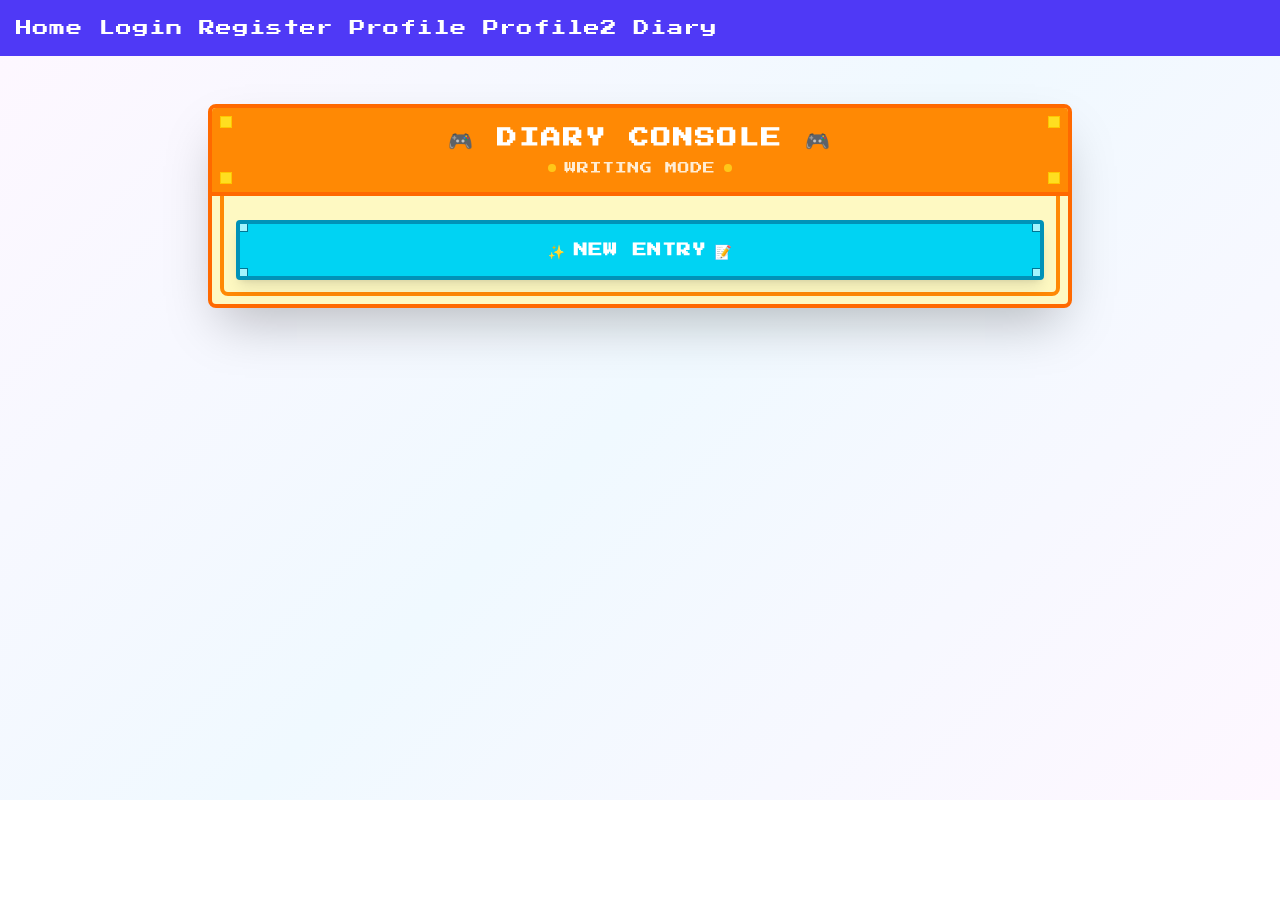
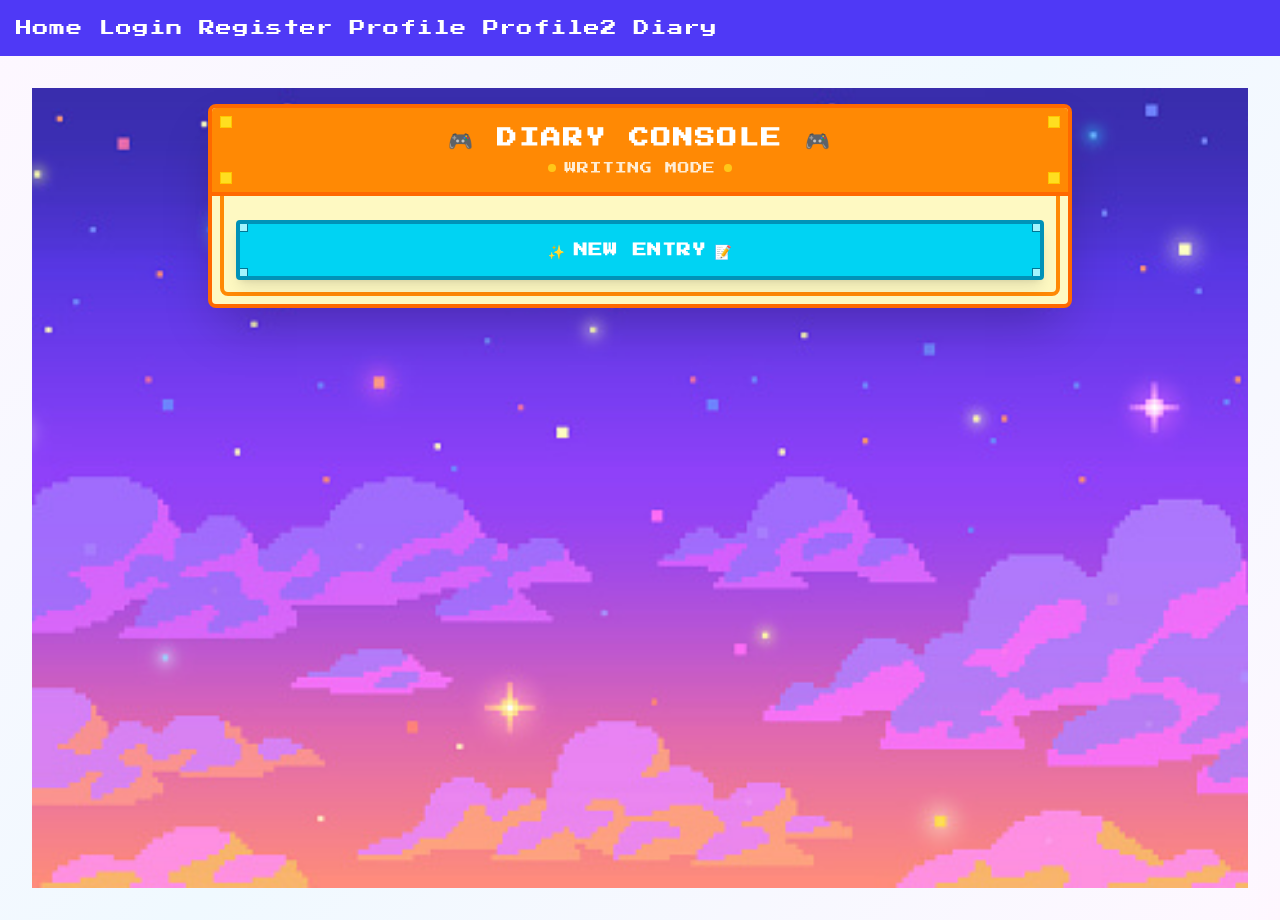
Before and after one commit to dniph/lulu-diary-frontend, a Next.js app: page /diary in a window 1280 px wide. Before the commit the page ends 800 px from the top, so only its background shows below. Built offline with nearby package versions, Linux system fonts and the light colour scheme.

Commit message:
Diary screen ready

```diff
--- a/src/app/diary/page.js
+++ b/src/app/diary/page.js
@@ -5,7 +5,15 @@ import DiaryEntry from "@/components/DiaryEntry";
 
 export default function DiaryPage() {
   return (
-    <div>
+    <div className="min-h-screen relative overflow-hidden font-kawaii">
+            <div
+        className="absolute inset-0 bg-cover bg-center bg-no-repeat"
+        style={{
+          backgroundImage: "url('/images/ATARDECER.JPG')",
+          backgroundSize: 'cover',
+          backgroundPosition: 'center'
+        }}
+      ></div>
       <DiaryEntry />
     </div>
   );
```
Also changed, not shown: public/images/ATARDECER.jpg (added).
